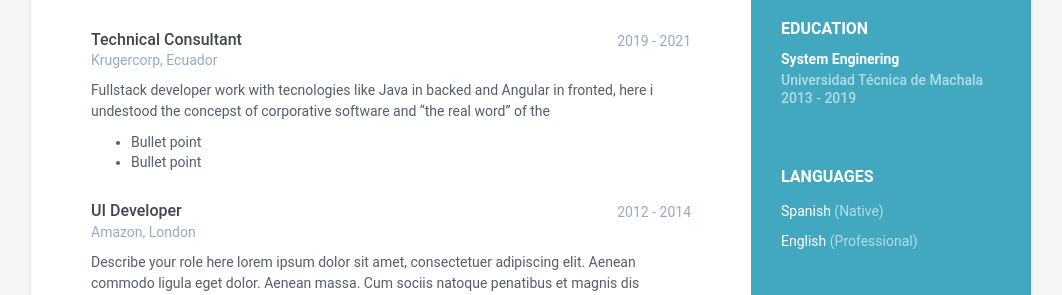
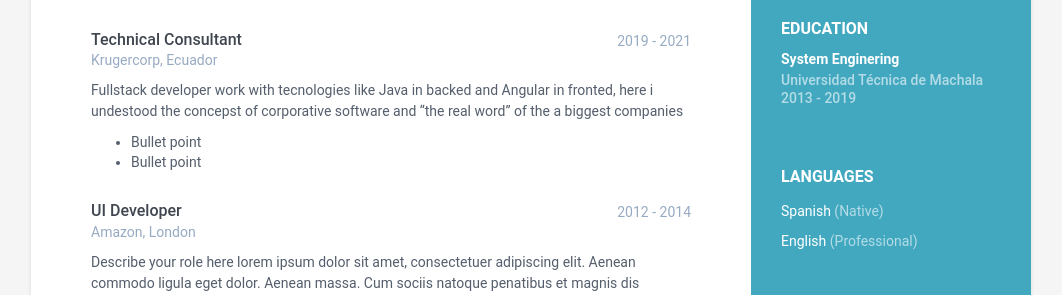
Before and after one commit to elcordova/caring-europa-fe48a, a Jekyll site: the page built from index.html, in a window 1280 px wide. Shown: the part 580-875 px from the top of the page, without its empty margins (109-1171 px from the left). Built offline with Jekyll 4.4.1, drawn with Linux system fonts in a browser that asks for light colours.

Commit message:
data.yml: changed

```diff
--- a/_data/data.yml
+++ b/_data/data.yml
@@ -60,7 +60,7 @@ experiences:
     time: 2019 - 2021
     company: 'Krugercorp, Ecuador'
     details: |
-      Fullstack developer work with tecnologies like Java in backed and Angular in fronted, here i undestood the concepst of corporative software and "the real word" of the
+      Fullstack developer work with tecnologies like Java in backed and Angular in fronted, here i undestood the concepst of corporative software and "the real word" of the a biggest companies
         - Bullet point
         - Bullet point
   - role: UI Developer
```
